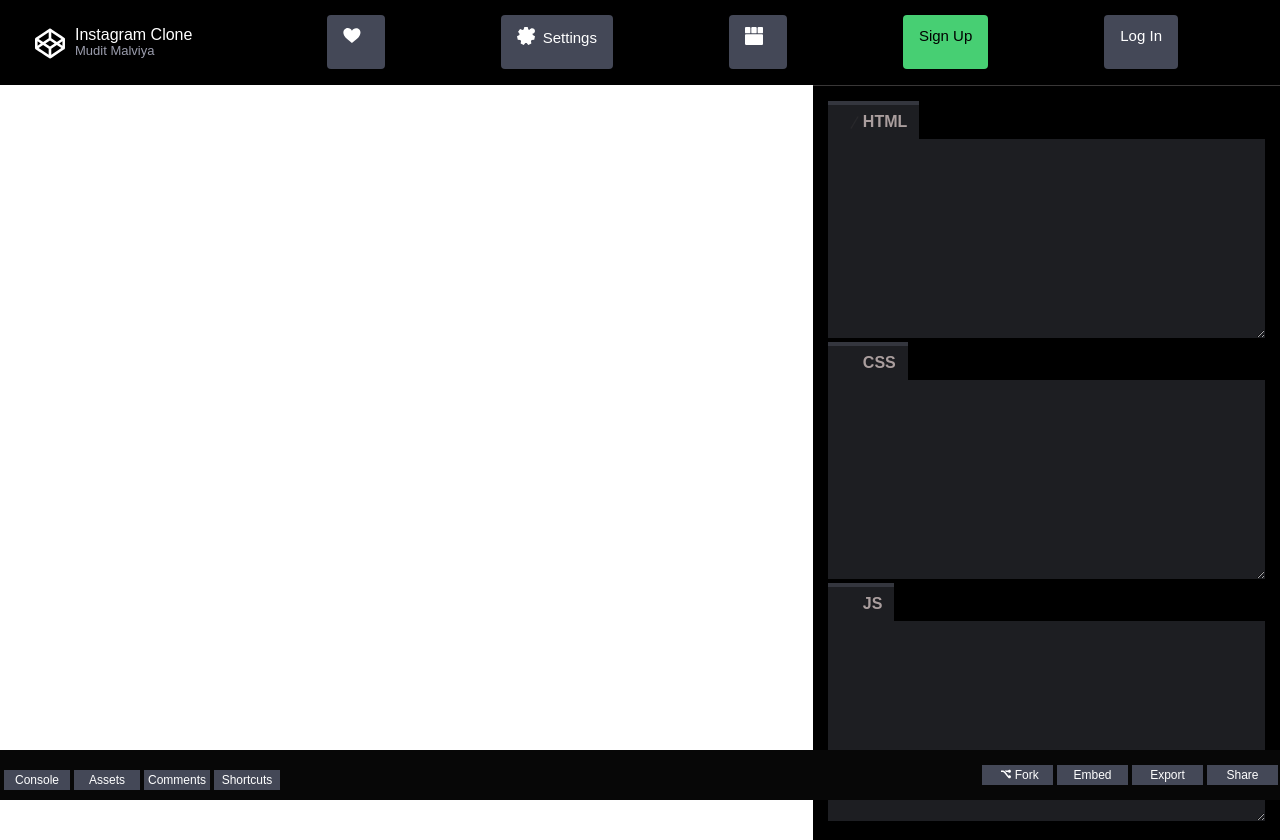
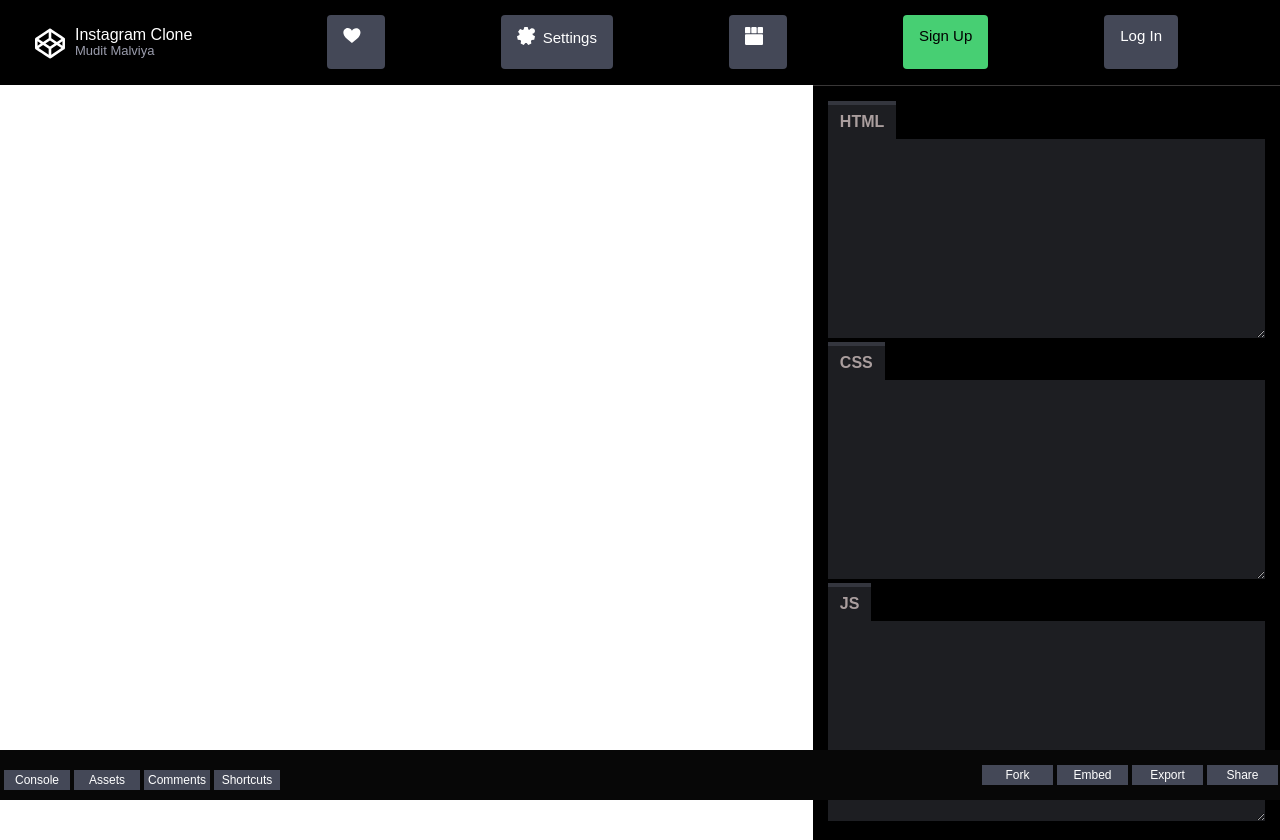
Before and after one commit to muditmalviya/20240206_, a plain HTML site: page Codepen_ux/index.html in a window 1280 px wide. Shown: the top 840 px of the page. Drawn offline with Linux system fonts and the light colour scheme.

Commit message:
Update index.html

```diff
--- a/Codepen_ux/index.html
+++ b/Codepen_ux/index.html
@@ -72,9 +72,6 @@
                 <div class="top_top">
                     <div class="Secondside_top_top">
                         <div class="text_inside">
-                          <svg viewBox="0 0 15 15" class="file-type-icon" id="icon-file-html">
-                            <path d="M10.97 2.29a.563.563 0 0 0-.495-.29.572.572 0 0 0-.488.277l-5.905 9.86a.565.565 0 0 0-.007.574c.102.18.287.289.495.289a.572.572 0 0 0 .488-.277l5.905-9.86a.565.565 0 0 0 .007-.574" fill="#28282B"></path>
-                          </svg>
                           HTML</div>
                     </div>
                     <div class="Firstside_top_top">
@@ -86,10 +83,7 @@
             <div class="middle_Secondside">
               <div class="top_top">
                 <div class="Secondside_top_top">
-                    <div class="text_inside">
-                      <svg viewBox="0 0 15 15" class="file-type-icon" id="icon-file-css">
-                      </svg>
-                      CSS</div>
+                    <div class="text_inside">CSS</div>
                 </div>
                 <div class="Firstside_top_top">
                 </div>
@@ -100,10 +94,7 @@
             <div class="botton_Secondside">
               <div class="top_top">
                 <div class="Secondside_top_top">
-                    <div class="text_inside">
-                      <svg viewBox="0 0 15 15" class="file-type-icon" id="icon-file-js">
-                      </svg>
-                      JS</div>
+                    <div class="text_inside">JS</div>
                 </div>
                 <div class="Firstside_top_top">
                 </div>
@@ -126,12 +117,7 @@
 
         <!-- Second side buttons of footer -->
         <div class="Secondside_buttons">
-            <button>
-              <svg viewBox="0 0 100 100">
-                <path d="M84.339 62.504a15.805 15.805 0 0 0-11.313 4.721 40.187 40.187 0 0 1-1.578-1.572c-6.965-7.211-14.451-19.189-22.311-29.678-7.977-10.209-16.196-20.413-29.012-20.906H0v14.37h20.126c2.555-.111 6.556 1.993 11.208 6.914 6.961 7.197 14.454 19.171 22.315 29.662 4.822 6.164 9.759 12.293 15.741 16.289 1.99 6.191 7.93 10.688 14.949 10.688 8.648 0 15.661-6.824 15.661-15.244s-7.013-15.244-15.661-15.244zM51.541 29.438h18.986c2.637 4.795 7.831 8.059 13.811 8.059 8.648 0 15.661-6.824 15.661-15.243S92.986 7.01 84.338 7.01c-5.979 0-11.174 3.264-13.811 8.058H36.3c6.007 3.551 10.861 8.924 15.241 14.37z"></path>
-              </svg>
-              Fork
-            </button>
+            <button>Fork</button>
             <button>Embed</button>
             <button>Export</button>
             <button class="share_button">Share</button>
```
